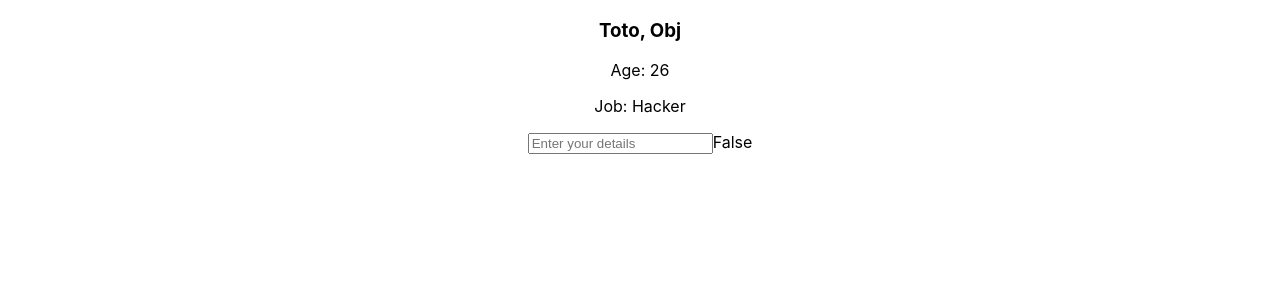
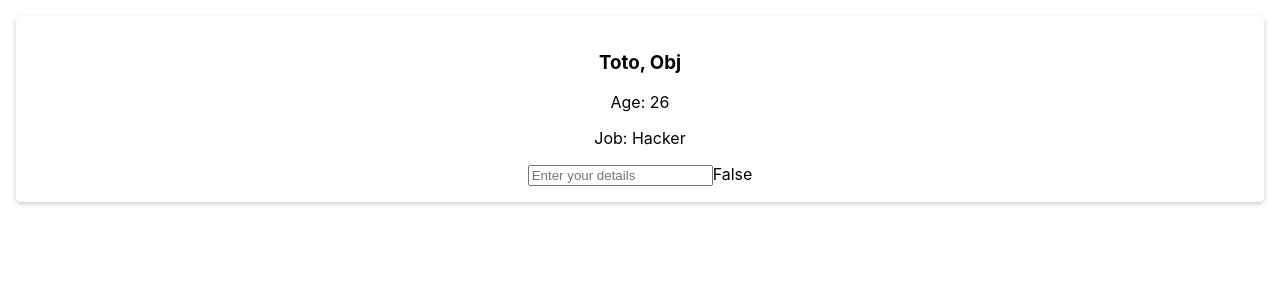
Before and after one commit to Aljamil1113/ReactJs, a React (Create React App) app in the folder first-react-app/: page / in a window 1280 px wide. Shown: the top 300 px of the page. Built offline with nearby package versions, Linux system fonts and the light colour scheme.

Commit message:
JSX Styles

```diff
--- a/first-react-app/src/App.css
+++ b/first-react-app/src/App.css
@@ -1,38 +1,12 @@
+
 .App {
   text-align: center;
 }
 
-.App-logo {
-  height: 40vmin;
-  pointer-events: none;
+.blogCard {
+    margin: 16px;
+    padding: 16px;
+    box-sizing: border-box;
+    border-radius: 5px;
+    box-shadow: 0 2px 5px #ccc;
 }
-
-@media (prefers-reduced-motion: no-preference) {
-  .App-logo {
-    animation: App-logo-spin infinite 20s linear;
-  }
-}
-
-.App-header {
-  background-color: #282c34;
-  min-height: 100vh;
-  display: flex;
-  flex-direction: column;
-  align-items: center;
-  justify-content: center;
-  font-size: calc(10px + 2vmin);
-  color: white;
-}
-
-.App-link {
-  color: #61dafb;
-}
-
-@keyframes App-logo-spin {
-  from {
-    transform: rotate(0deg);
-  }
-  to {
-    transform: rotate(360deg);
-  }
-}
--- a/first-react-app/src/App.js
+++ b/first-react-app/src/App.js
@@ -26,7 +26,8 @@
 
   return (
     <div className="App">
-       <h3>{getFullName(mObj.firstName, mObj.lastName)} </h3>
+      <div className="blogCard">
+      <h3>{getFullName(mObj.firstName, mObj.lastName)} </h3>
        <p> Age: {mObj.age} </p>
        <p>Job: {mObj.job}</p>
 
@@ -36,6 +37,7 @@
        {
          mArr[0] > 1 ? "True" : "False"
        }
+      </div>
     </div>
   );
 }
```
